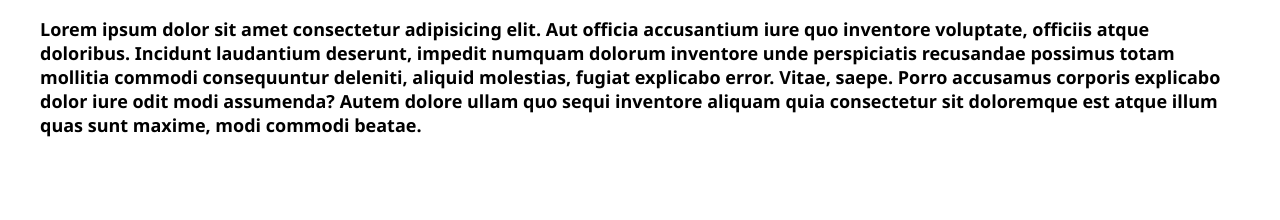
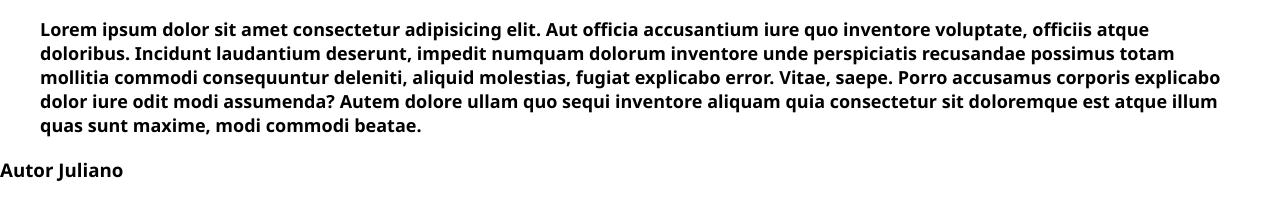
Before and after one commit to julianoventola/teste, a plain HTML site: page index.html in a window 1280 px wide. Shown: the part 96-316 px from the top of the page. Drawn offline with Linux system fonts and the light colour scheme.

Commit message:
feat: add new title to footer

```diff
--- a/index.html
+++ b/index.html
@@ -24,7 +24,9 @@
     </section>
   </main>
 
-  <footer></footer>
+  <footer>
+    <h3>Autor Juliano</h3>
+  </footer>
 </body>
 
 </html>
```
